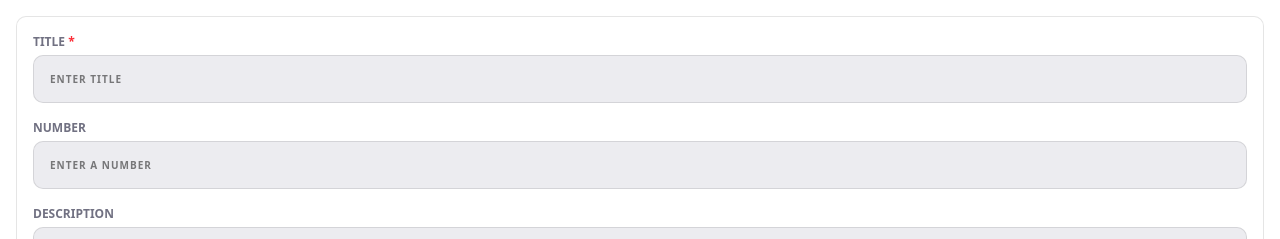
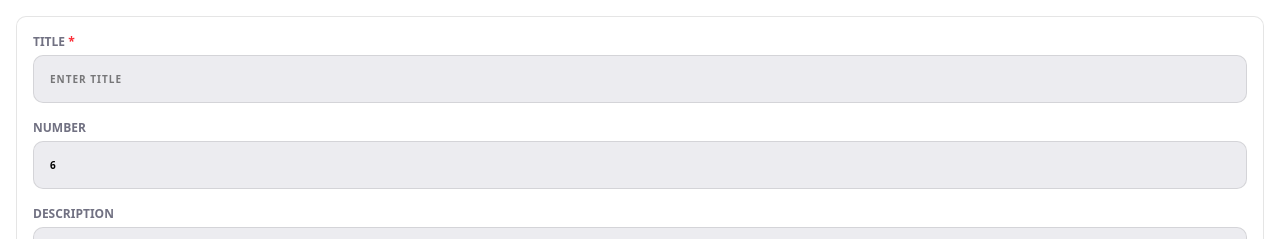
Before and after one commit to SELab-2/viernulvier-4, a Nuxt app in the folder frontend/: page /tempShowcase in a window 1280 px wide. Shown: the top 239 px of the page. Built offline with nearby package versions, Linux system fonts and the light colour scheme.

Commit message:
added possibility to use pre-filled values

```diff
--- a/frontend/app/components/form/BaseForm.vue
+++ b/frontend/app/components/form/BaseForm.vue
@@ -1,13 +1,15 @@
 <script setup lang="ts">
 /**
  * A dynamic form component that renders fields based on a given array, includes:
- *  - Supports all base field components (BaseInput, BaseTextArea, BaseDate, BaseTagInput, BaseFileUpload, BaseSelect)
+ *  - Supports all base field components (BaseInput, BaseTextArea, BaseDate, BaseTagInput, BaseFileUpload, BaseSelect, BaseMultiSelect)
  *  - Multiple instances of the same component type are supported
+ *  - Pre-filled values supported (the key needs to match the name of the field you want to fill in)
  *  - Emits all field values on submit via @submit
  *
  * Usage:
  * <FormBaseForm
  *   :fields="fields"
+ *   :initialValues="{ title: 'Default title' }"
  *   @submit="handleSubmit"
  * />
  *
@@ -33,10 +35,11 @@ import BaseMultiSelect from "./fields/BaseMultiSelect.vue";
 
 interface Props {
   fields: FormField[] // Can store multiple fields, allows us to have multiple of the same type
+  initialValues?: Record<string, any> // Optional pre-filled values
 }
 
-const { fields } = defineProps<Props>() // shortcut for const props = defineProps<Props>(); const fields = props.fields
-const form = reactive<Record<string, any>>({}) // form will hold all dynamic values
+const { fields, initialValues } = defineProps<Props>()
+const form = reactive<Record<string, any>>({ ...initialValues }) // form will hold all dynamic values, will be prefilled with initialValues
 const components: Record<FieldComponent, any> = { // mapping
   BaseInput,
   BaseTextArea,
--- a/frontend/app/pages/tempShowcase.vue
+++ b/frontend/app/pages/tempShowcase.vue
@@ -113,7 +113,10 @@ const toggleDark = () => {
 
 <template>
   <div @input="submittedData = null">
-    <FormBaseForm :fields="fields" @submit="handleSubmit" />
+    <FormBaseForm
+        :fields="fields"
+        :initialValues="{ num: 6 }"
+        @submit="handleSubmit" />
   </div>
 
   <br>
```
Also changed, not shown: 1 other file (tests, documents, lock files or other folders).
